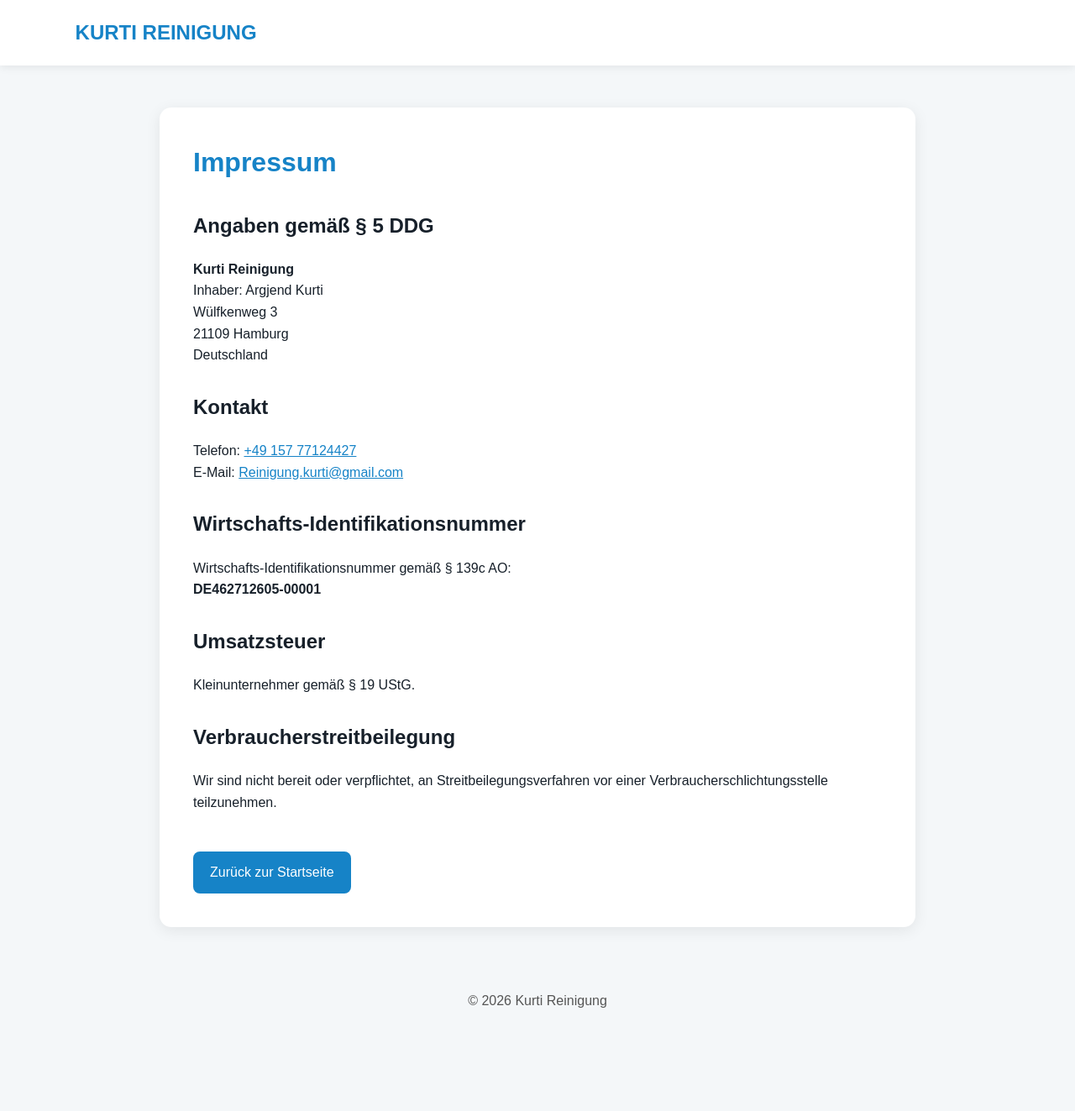
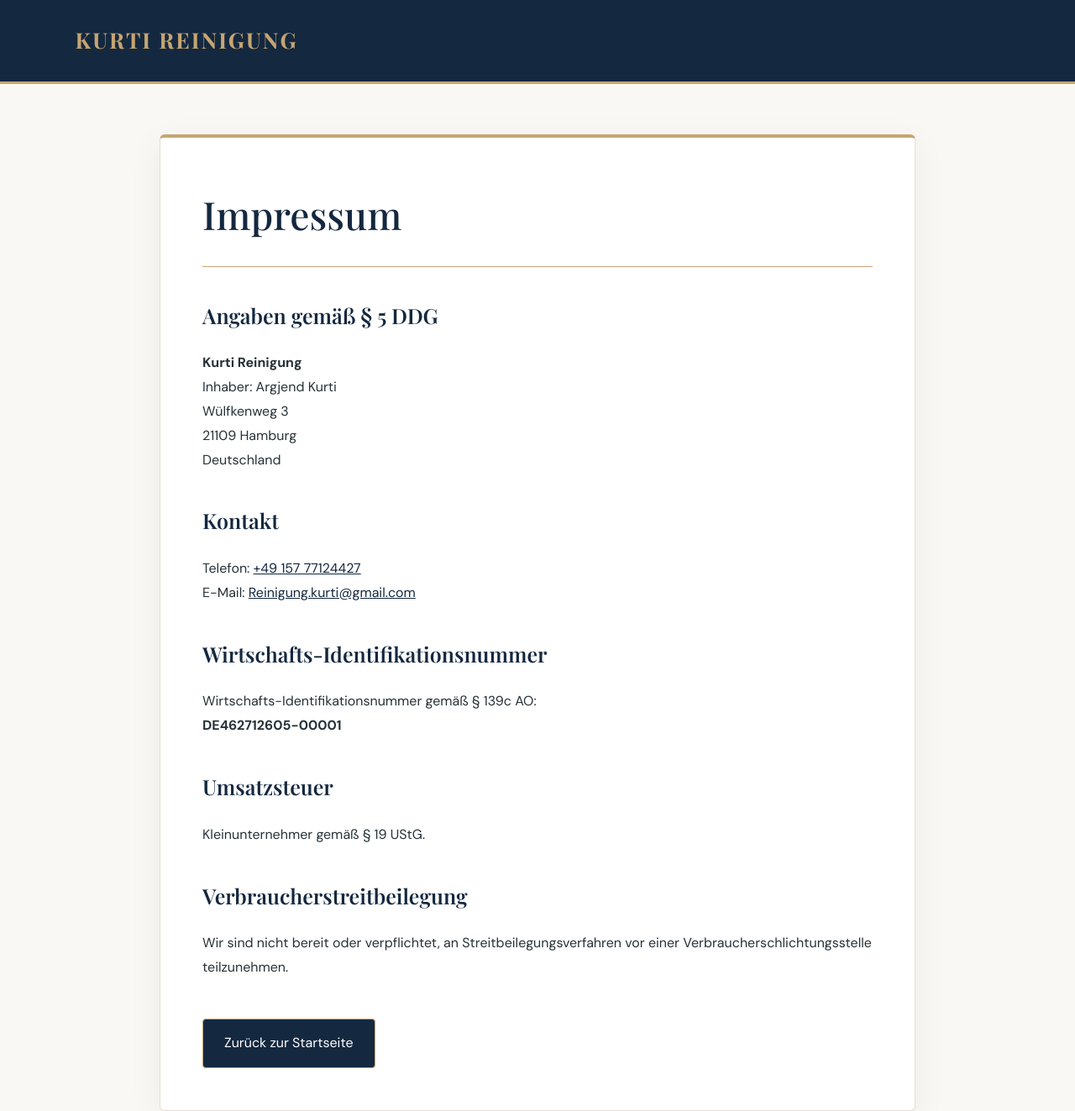
Before and after one commit to kurti-reinigung-hamburg/kurti-reinigung, a plain HTML site: page impressum.html in a window 1280 px wide. Shown: the top 1323 px of the page at 84% size. Before the commit the page ends 1229 px from the top, so only its background shows below. Drawn offline with nearby package versions, Linux system fonts and the light colour scheme.

Commit message:
Refactor CSS styles in impressum.html

```diff
--- a/impressum.html
+++ b/impressum.html
@@ -6,6 +6,7 @@
   <title>Impressum | Kurti Reinigung</title>
 
   <style>
+     @import url('https://fonts.googleapis.com/css2?family=DM+Sans:wght@400;500;600;700&family=Playfair+Display:wght@400;500;600;700&display=swap');
     * {
       box-sizing: border-box;
     }
@@ -75,7 +76,103 @@
         padding: 25px;
       }
     }
-  </style>
+
+    @import url('https://fonts.googleapis.com/css2?family=DM+Sans:wght@400;500;600;700&family=Playfair+Display:wght@400;500;600;700&display=swap');
+
+body {
+  background: #FAF8F4;
+  color: #263238;
+  font-family: 'DM Sans', Arial, sans-serif;
+  line-height: 1.8;
+}
+
+header {
+  background: #14283F;
+  padding: 25px 7%;
+  border-bottom: 3px solid #C5A572;
+  box-shadow: none;
+}
+
+header a {
+  color: #C5A572;
+  font-family: 'Playfair Display', Georgia, serif;
+  font-size: 26px;
+  letter-spacing: 2px;
+}
+
+main {
+  max-width: 900px;
+  margin: 60px auto;
+  padding: 50px;
+  background: #ffffff;
+  border: 1px solid #e5ded2;
+  border-top: 4px solid #C5A572;
+  border-radius: 6px;
+  box-shadow: 0 10px 40px rgba(20,40,63,.06);
+  overflow-wrap: anywhere;
+}
+
+h1 {
+  color: #14283F;
+  font-family: 'Playfair Display', Georgia, serif;
+  font-size: 46px;
+  font-weight: 500;
+  padding-bottom: 20px;
+  border-bottom: 1px solid #C5A572;
+}
+
+h2 {
+  color: #14283F;
+  font-family: 'Playfair Display', Georgia, serif;
+  font-size: 25px;
+  font-weight: 600;
+  margin-top: 35px;
+}
+
+a {
+  color: #14283F;
+}
+
+.back {
+  background: #14283F;
+  color: #ffffff;
+  border: 1px solid #C5A572;
+  border-radius: 4px;
+  padding: 14px 25px;
+  transition: .3s;
+}
+
+.back:hover {
+  background: #C5A572;
+  color: #14283F;
+}
+
+footer {
+  background: #14283F;
+  color: #C5A572;
+  padding: 25px;
+  text-align: center;
+}
+
+@media (max-width: 600px) {
+  header a {
+    font-size: 20px;
+  }
+
+  main {
+    margin: 25px 15px;
+    padding: 25px;
+  }
+
+  h1 {
+    font-size: 36px;
+  }
+
+  h2 {
+    font-size: 22px;
+  }
+}
+</style>
 </head>
 
 <body>
```
